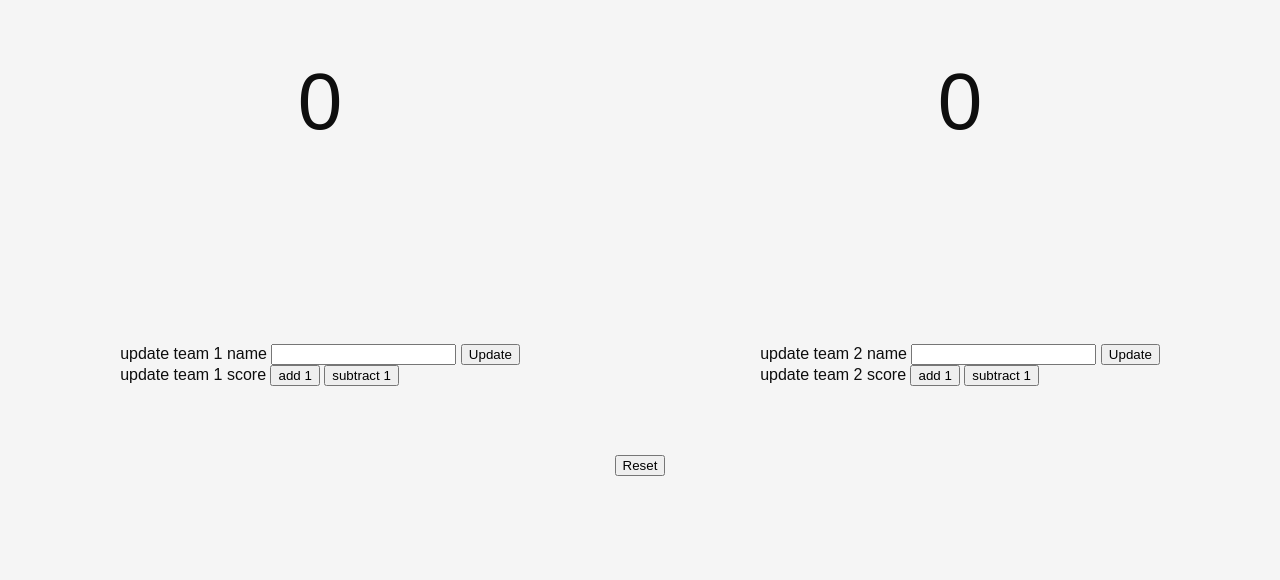
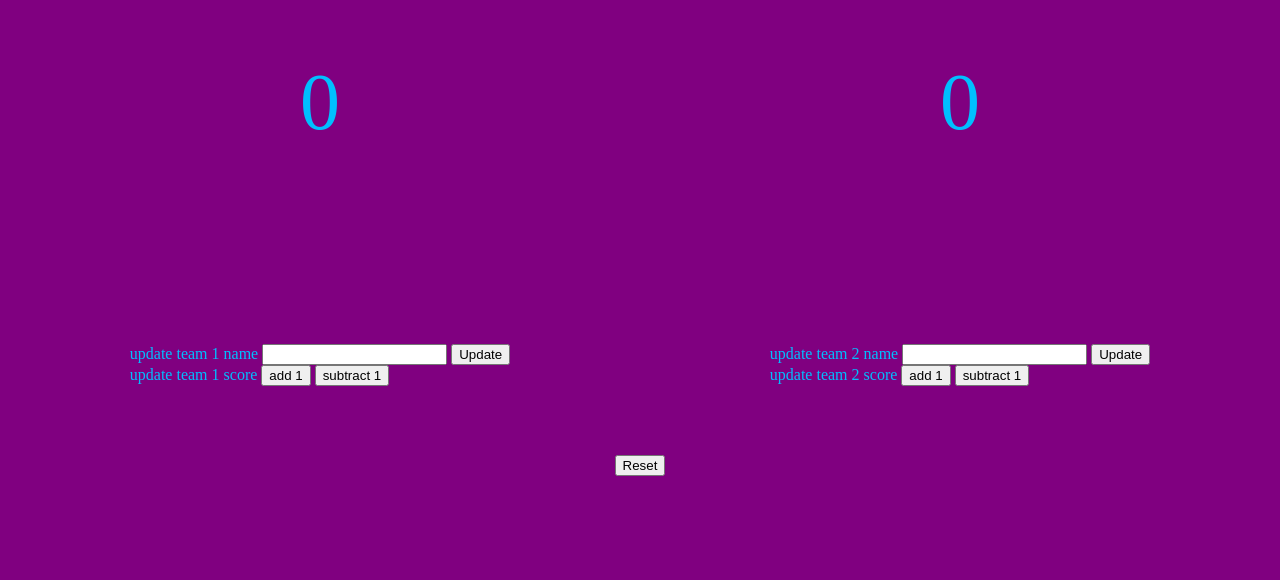
Before and after one commit to MichellePolinsky/scoreboard, a website: page public/index.html in a window 1280 px wide. Shown: the part 220-800 px from the top of the page. Drawn offline with Linux system fonts and the light colour scheme.

Commit message:
scorboard complete

```diff
--- a/public/screen.css
+++ b/public/screen.css
@@ -12,8 +12,9 @@ body {
   display: flex;
   flex-direction: column;
   align-items: center;
-  background-color: whitesmoke;
-  color: rgb(14, 14, 14);
+  background-color: purple;
+  color: deepskyblue;
+  font-family: lobster;
 }
 
 body,
```
